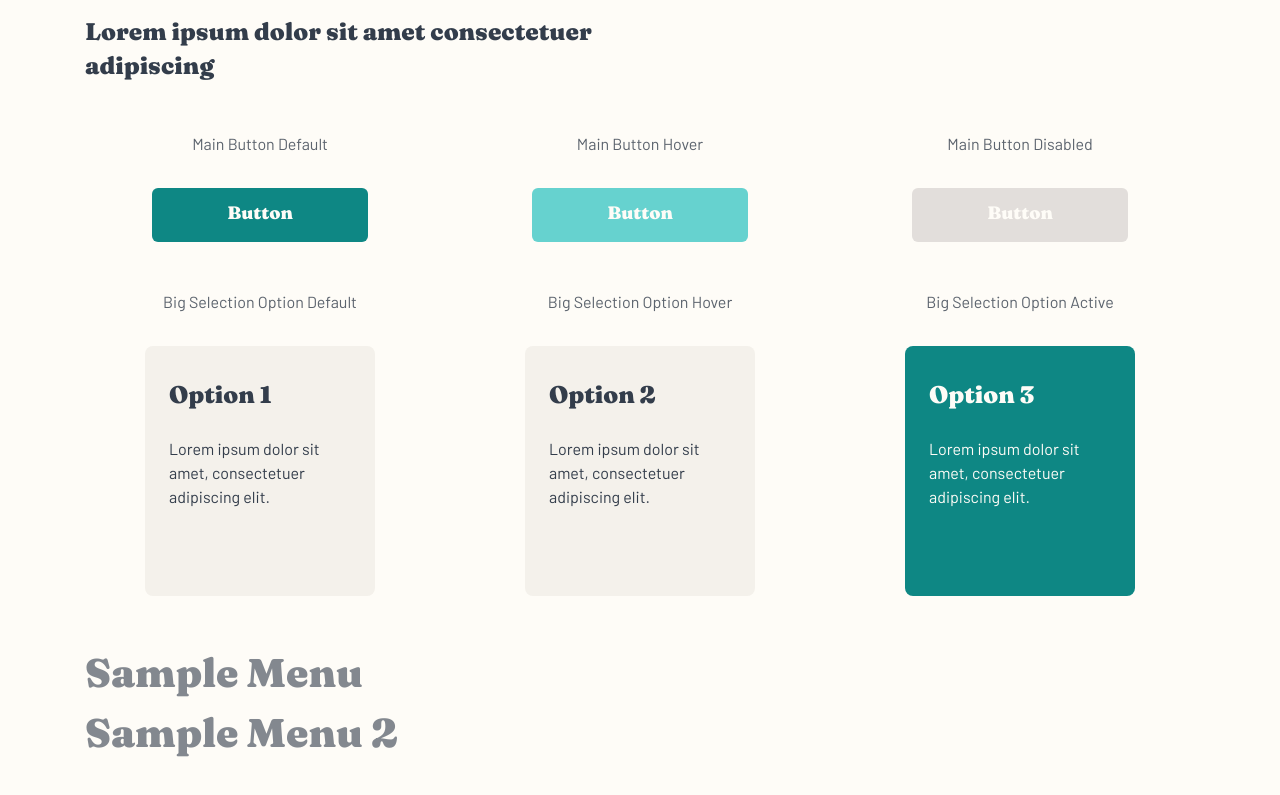
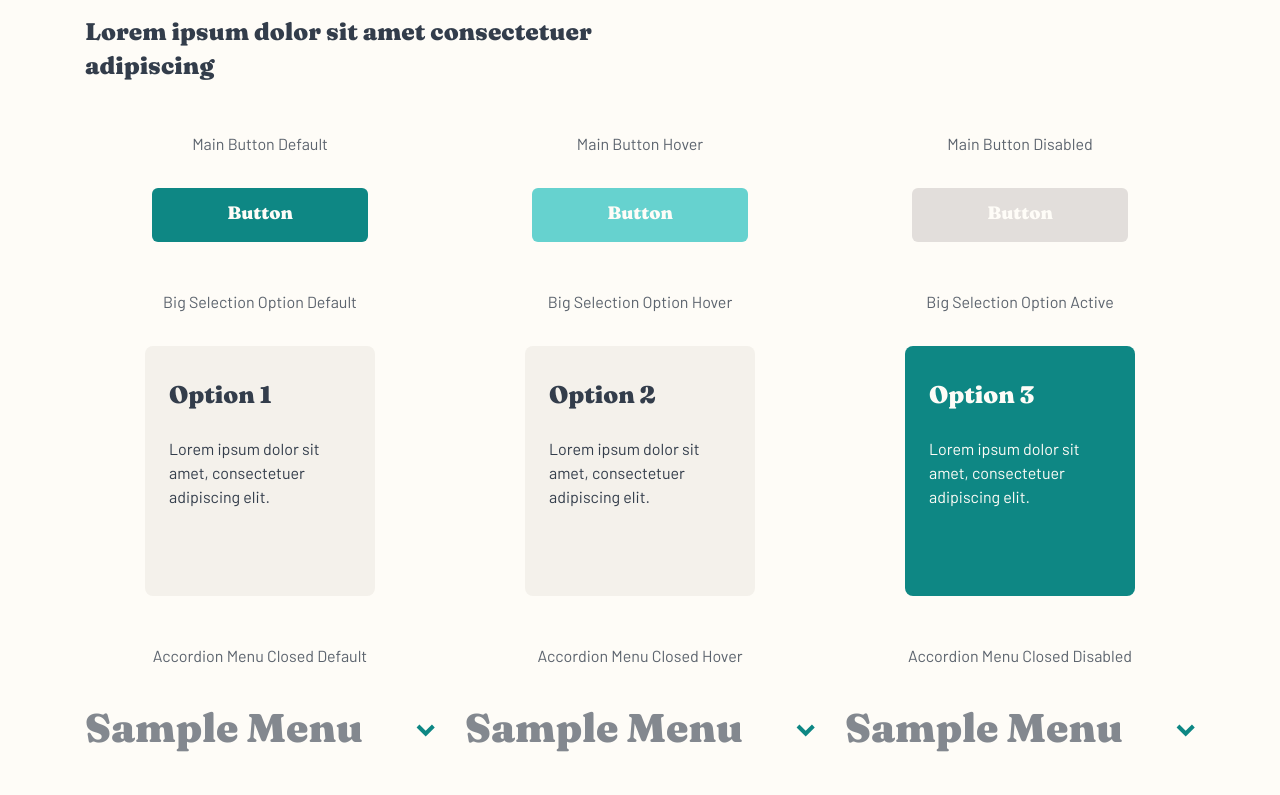
Before and after one commit to CHR-onicles/fm-challenge-coffeeroasters, a React (Create React App) app: page /design-system in a window 1280 px wide. Shown: the part 1820-2615 px from the top of the page. Before the commit the page ends 2585 px from the top, so only its background shows below. Built offline with nearby package versions, Linux system fonts and the light colour scheme.

Commit message:
Updated markup and style for accordion component

```diff
--- a/src/components/ui/BaseAccordion/BaseAccordion.module.scss
+++ b/src/components/ui/BaseAccordion/BaseAccordion.module.scss
@@ -4,32 +4,51 @@
   --title-font-size: #{toRem(40px)};
 
   &__toggle {
-    position: relative;
+    display: flex;
+    justify-content: flex-start;
+    align-items: center;
+    width: 100%;
+    font-family: var(--font-family-black);
+    font-size: var(--title-font-size);
+    color: var(--dark-color-1);
+    cursor: pointer;
 
-    > label {
-      display: block;
-      font-family: var(--font-family-black);
-      font-size: var(--title-font-size);
-      color: var(--dark-color-1);
-      cursor: pointer;
+    > svg {
+      margin-left: auto;
+      transform-origin: center;
+      transform: rotate(0deg);
+      transition: transform 0.25s ease-in-out;
     }
 
-    > input {
-      position: absolute;
-      top: 0;
-      left: 0;
-      opacity: 0;
+    path {
+      fill: var(--cyan-color-1);
+      transition: fill 0.25s ease-in-out;
+    }
+
+    &-active {
+      > svg {
+        transform: rotate(-180deg);
+      }
+    }
+
+    &:hover {
+      path {
+        fill: var(--cyan-color-2);
+      }
+    }
+
+    &:disabled {
+      color: var(--dark-color-3);
+      cursor: not-allowed;
     }
   }
 
   &__dropdown {
-    height: 0;
-    overflow: hidden;
-    transition: height 0.35s ease-in-out;
+    display: none;
 
-    &-visible {
-      height: toRem(400px);
-      transition: height 0.35s ease-in-out;
+    &-active {
+      display: block;
+      margin-top: toRem(56px);
     }
   }
 }
--- a/src/components/ui/BaseAccordion/BaseAccordion.tsx
+++ b/src/components/ui/BaseAccordion/BaseAccordion.tsx
@@ -1,29 +1,30 @@
 import { useState, ReactNode } from 'react';
 
 import styles from './BaseAccordion.module.scss';
+import { ReactComponent as IconArrow } from '../../../assets/images/shared/icon-arrow.svg';
 
 interface BaseAccordionProps {
   id: string;
   label: string;
-  name: string;
   children: ReactNode;
 }
 
-const BaseAccordion = ({ id, label, name, children }: BaseAccordionProps) => {
-  const [ isDropdownVisible, setIsDropdownVisible ] = useState<boolean>(false);
+const BaseAccordion = ({ id, label, children }: BaseAccordionProps) => {
+  const [ isActive, setIsActive ] = useState<boolean>(false);
 
-  const handleChange = (event: React.ChangeEvent<HTMLInputElement>) => {
-    setIsDropdownVisible(event.target.checked);
+  const handleToggleDropdown = () => {
+    setIsActive((prevState => !prevState));
   };
 
   return (
-    <div className={ styles.accordion }>
-      <div className={ styles['accordion__toggle'] }>
-        <label htmlFor={ id }>{ label }</label>
-        <input id={ id } type="checkbox" name={ name } onChange={ (event) => handleChange(event) } />
-      </div>
+    <div id={ id } className={ styles.accordion }>
+      <button
+        type="button"
+        className={ `${styles['accordion__toggle']} ${isActive ? `${styles['accordion__toggle-active']}` : ``}` }
+        onClick={ handleToggleDropdown }
+      >{ label } <IconArrow /></button>
 
-      <div className={ `${isDropdownVisible ? `${styles['accordion__dropdown-visible']}` : `${styles['accordion__dropdown']}`}` }>
+      <div className={ `${isActive ? `${styles['accordion__dropdown-active']}` : `${styles['accordion__dropdown']}`}` }>
         { children }
       </div>
     </div>
--- a/src/scss/abstracts/_config-map.scss
+++ b/src/scss/abstracts/_config-map.scss
@@ -76,6 +76,7 @@ $colors: (
   dark: (
     color-1: rgba(131, 136, 143, 1),
     color-2: rgba(51, 61, 75, 1),
+    color-3: rgba(193, 195, 199, 1),
     color-2-opacity-8: rgba(51, 61, 75, 0.085),
     color-2-opacity-25: rgba(51, 61, 75, 0.25),
     color-2-opacity-80: rgba(51, 61, 75, 0.8),
--- a/src/views/DesignSystem/AccordionSection/AccordionSection.tsx
+++ b/src/views/DesignSystem/AccordionSection/AccordionSection.tsx
@@ -5,13 +5,31 @@ const AccordionSection = () => {
     <section className="container">
       <h2 className="sr-only">Accordion</h2>
 
-      <BaseAccordion id="menu-1" label="Sample Menu" name="coffee-plan">
-        <p>Lorem ipsum dolor sit amet, consectetuer adipiscing elit. Lorem ipsum dolor sit amet, consectetuer adipiscing elit.</p>
-      </BaseAccordion>
+      <div className="grid-cols | mb-s5">
+        <div className="grid__item grid__item--span-4 | text-align-center">
+          <p className="mb-s3">Accordion Menu Closed Default</p>
 
-      <BaseAccordion id="menu-2" label="Sample Menu 2" name="coffee-plan">
-        <p>Some other content</p>
-      </BaseAccordion>
+          <BaseAccordion id="menu-1" label="Sample Menu">
+            <p>Lorem ipsum dolor sit amet, consectetuer adipiscing elit. Lorem ipsum dolor sit amet, consectetuer adipiscing elit.</p>
+          </BaseAccordion>
+        </div>
+
+        <div className="grid__item grid__item--span-4 | text-align-center">
+          <p className="mb-s3">Accordion Menu Closed Hover</p>
+
+          <BaseAccordion id="menu-2" label="Sample Menu">
+            <p>Lorem ipsum dolor sit amet, consectetuer adipiscing elit. Lorem ipsum dolor sit amet, consectetuer adipiscing elit.</p>
+          </BaseAccordion>
+        </div>
+
+        <div className="grid__item grid__item--span-4 | text-align-center">
+          <p className="mb-s3">Accordion Menu Closed Disabled</p>
+
+          <BaseAccordion id="menu-3" label="Sample Menu">
+            <p>Lorem ipsum dolor sit amet, consectetuer adipiscing elit. Lorem ipsum dolor sit amet, consectetuer adipiscing elit.</p>
+          </BaseAccordion>
+        </div>
+      </div>
     </section>
   );
 };
```
